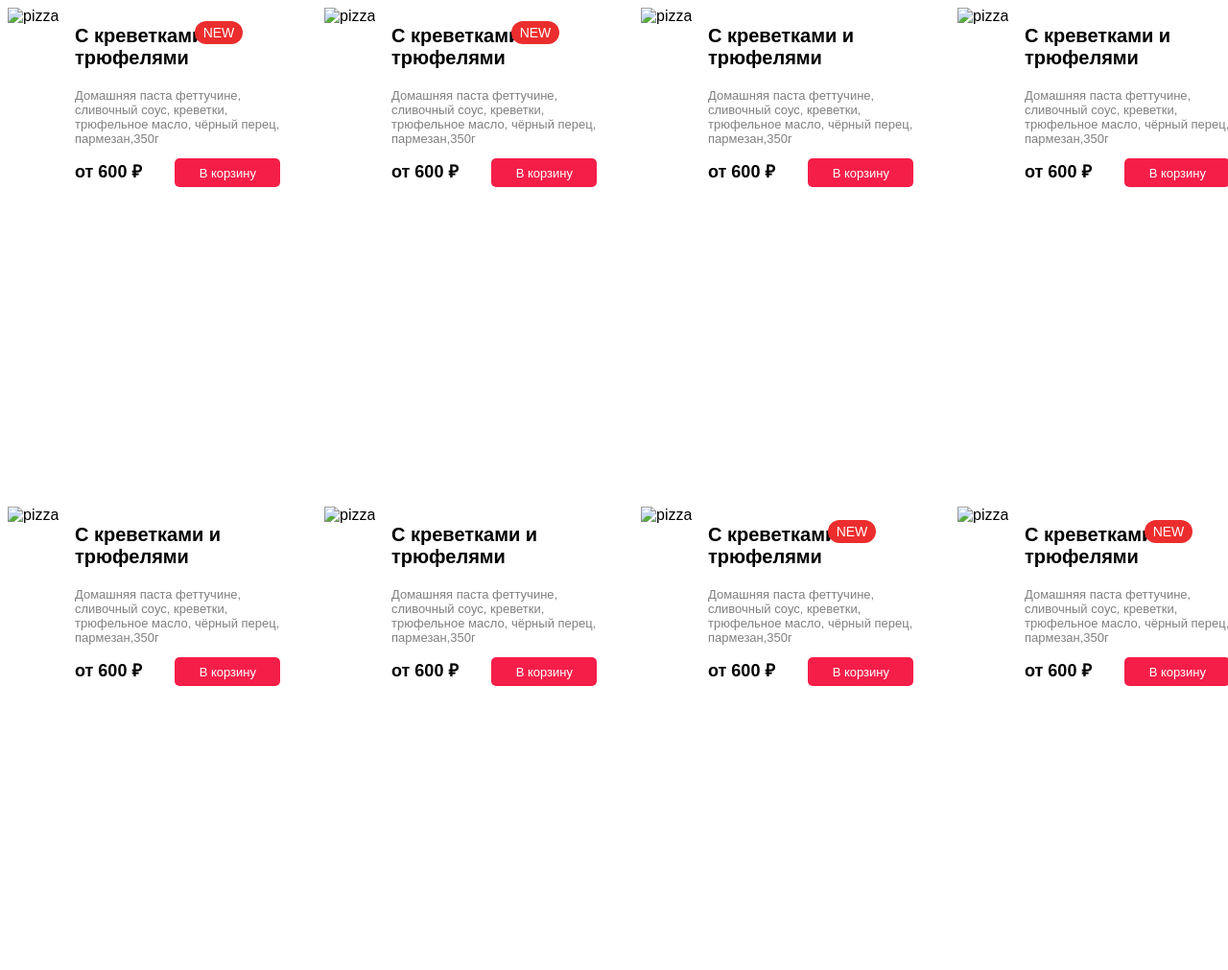
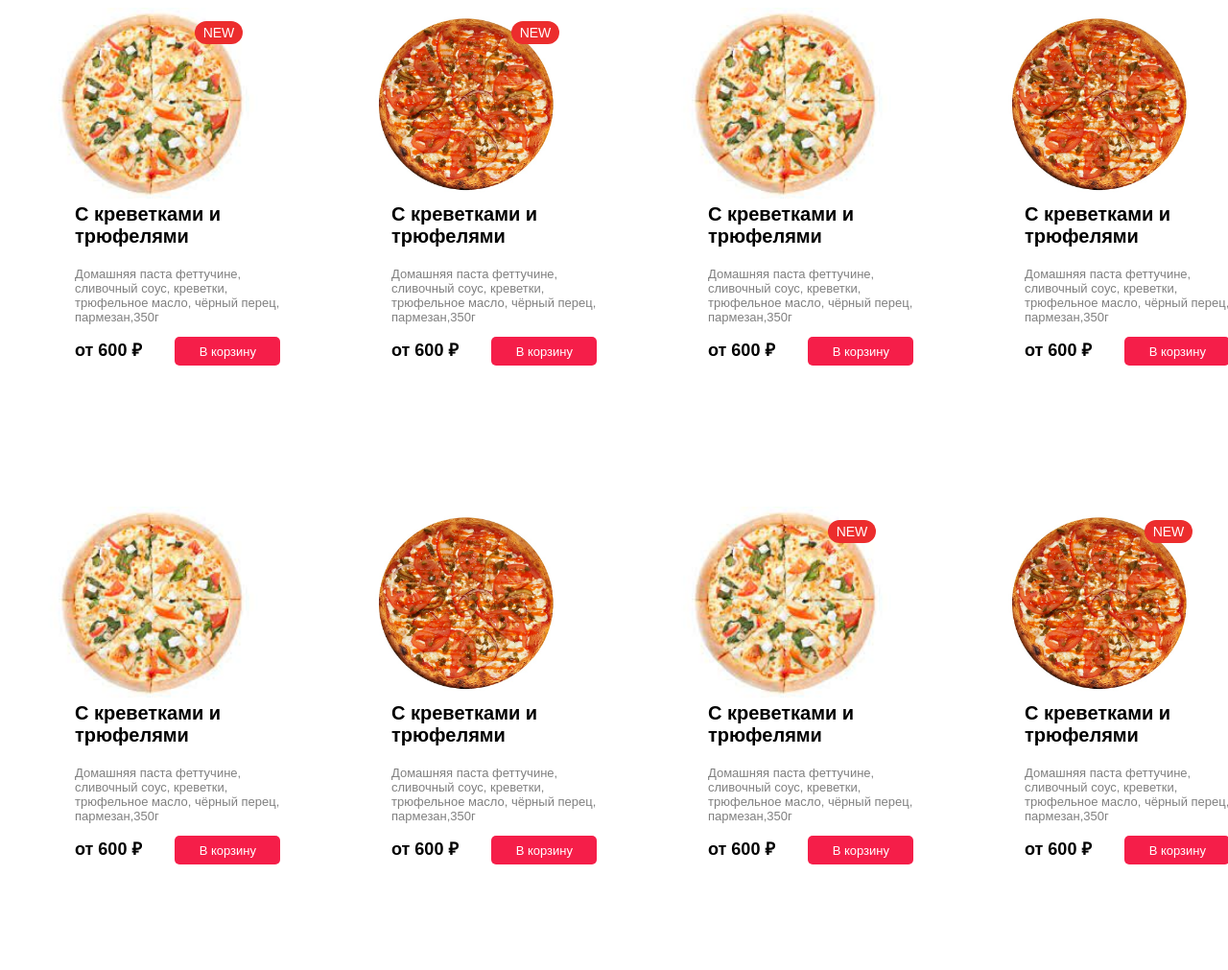
Before and after one commit to 23061995/Homepagecopy-YaBao, a plain HTML site: page index.html in a window 1280 px wide. Shown: the top 1011 px of the page at 96% size. Drawn offline with Linux system fonts and the light colour scheme.

Commit message:
Add files via upload

```diff
--- a/index.html
+++ b/index.html
@@ -12,7 +12,7 @@
 
         <div class="new-cont">
             <p class="new-ones">NEW</p>
-        <img class="picture1" src="images/pizza3.jpg" alt="pizza">
+        <img class="picture1" src="pizza3.jpg" alt="pizza">
         <h3 class="pic-name">С креветками и трюфелями</h3>
         <p class="pic-info">Домашняя паста феттучине,
         сливочный соус, креветки, трюфельное масло, чёрный перец, пармезан,350г
@@ -22,7 +22,7 @@
     </div>
     <div class="new-cont">
         <p class="new-ones">NEW</p>
-        <img class="picture1" src="images/pizza2.png" alt="pizza">
+        <img class="picture1" src="pizza2.png" alt="pizza">
         <h3 class="pic-name">С креветками и трюфелями</h3>
         <p class="pic-info">Домашняя паста феттучине,
         сливочный соус, креветки, трюфельное масло, чёрный перец, пармезан,350г
@@ -31,7 +31,7 @@
         <button class="button">В корзину</button>
     </div>
     <div>
-        <img class="picture1" src="images/pizza3.jpg" alt="pizza">
+        <img class="picture1" src="pizza3.jpg" alt="pizza">
         <h3 class="pic-name">С креветками и трюфелями</h3>
         <p class="pic-info">Домашняя паста феттучине,
         сливочный соус, креветки, трюфельное масло, чёрный перец, пармезан,350г
@@ -40,7 +40,7 @@
         <button class="button">В корзину</button>
     </div>
     <div>
-        <img class="picture1" src="images/pizza2.png" alt="pizza">
+        <img class="picture1" src="pizza2.png" alt="pizza">
         <h3 class="pic-name">С креветками и трюфелями</h3>
         <p class="pic-info">Домашняя паста феттучине,
         сливочный соус, креветки, трюфельное масло, чёрный перец, пармезан,350г
@@ -49,7 +49,7 @@
         <button class="button">В корзину</button>
     </div>
     <div>
-        <img class="picture1" src="images/pizza3.jpg" alt="pizza">
+        <img class="picture1" src="pizza3.jpg" alt="pizza">
         <h3 class="pic-name">С креветками и трюфелями</h3>
         <p class="pic-info">Домашняя паста феттучине,
         сливочный соус, креветки, трюфельное масло, чёрный перец, пармезан,350г
@@ -58,7 +58,7 @@
         <button class="button">В корзину</button>
     </div>
     <div>
-        <img class="picture1" src="images/pizza2.png" alt="pizza">
+        <img class="picture1" src="pizza2.png" alt="pizza">
         <h3 class="pic-name">С креветками и трюфелями</h3>
         <p class="pic-info">Домашняя паста феттучине,
         сливочный соус, креветки, трюфельное масло, чёрный перец, пармезан,350г
@@ -68,7 +68,7 @@
     </div>
     <div class="new-cont">
         <p class="new-ones">NEW</p>
-        <img class="picture1" src="images/pizza3.jpg" alt="pizza">
+        <img class="picture1" src="pizza3.jpg" alt="pizza">
         <h3 class="pic-name">С креветками и трюфелями</h3>
         <p class="pic-info">Домашняя паста феттучине,
         сливочный соус, креветки, трюфельное масло, чёрный перец, пармезан,350г
@@ -78,7 +78,7 @@
     </div>
     <div class="new-cont">
         <p class="new-ones">NEW</p>
-        <img class="picture1" src="images/pizza2.png" alt="pizza">
+        <img class="picture1" src="pizza2.png" alt="pizza">
         <h3 class="pic-name">С креветками и трюфелями</h3>
         <p class="pic-info">Домашняя паста феттучине,
         сливочный соус, креветки, трюфельное масло, чёрный перец, пармезан,350г
```
